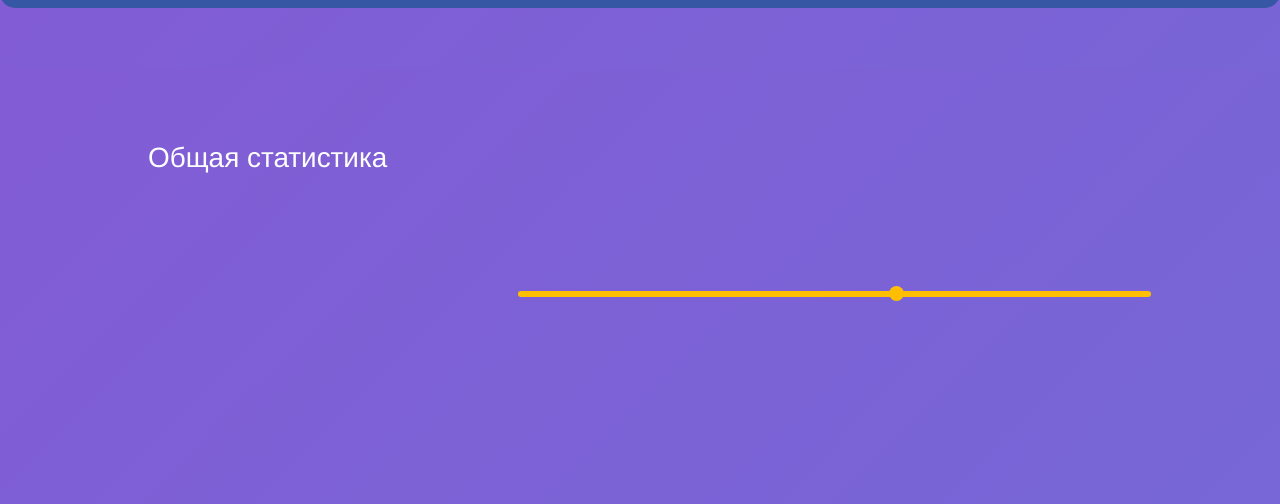
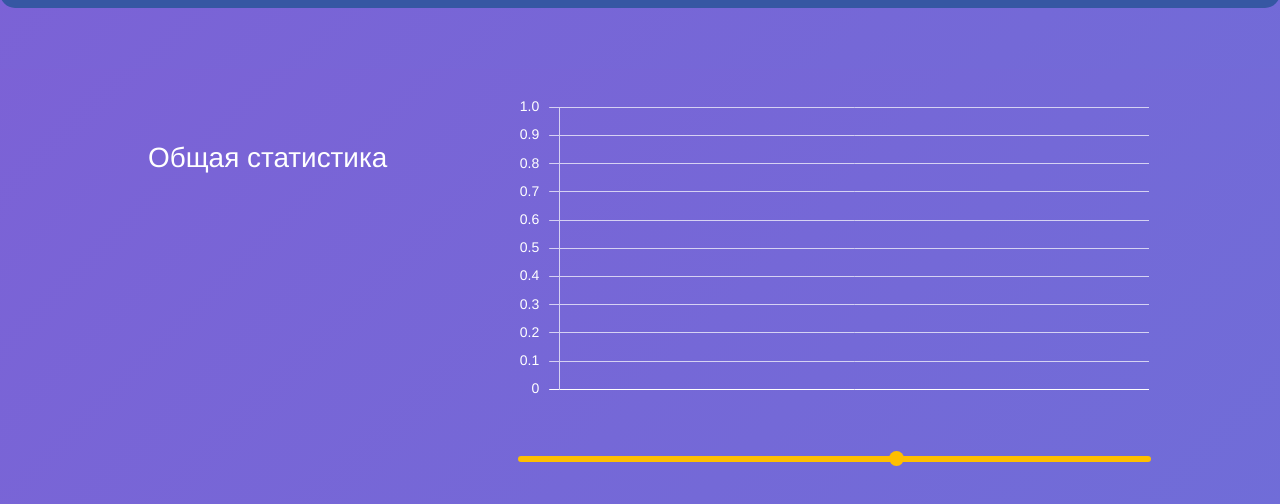
Before and after one commit to askador/cards_bot_stats, a website with bundled scripts: page public/html/TEST.html in a window 1280 px wide. Shown: the part 72-576 px from the top of the page. Built offline with nearby package versions, Linux system fonts and the light colour scheme.

Commit message:
first commit

```diff
--- a/public/html/TEST.html
+++ b/public/html/TEST.html
@@ -18,6 +18,7 @@
 
         <script type="text/javascript" src="https://cdnjs.cloudflare.com/ajax/libs/jquery/3.5.1/jquery.min.js"></script>
         <script type="text/javascript" src="https://cdnjs.cloudflare.com/ajax/libs/socket.io/3.1.1/socket.io.js"></script>
+        <script type="text/javascript" src="https://cdnjs.cloudflare.com/ajax/libs/Chart.js/2.9.4/Chart.min.js"></script>
 
         <title>STATS</title>
     </head>
```
